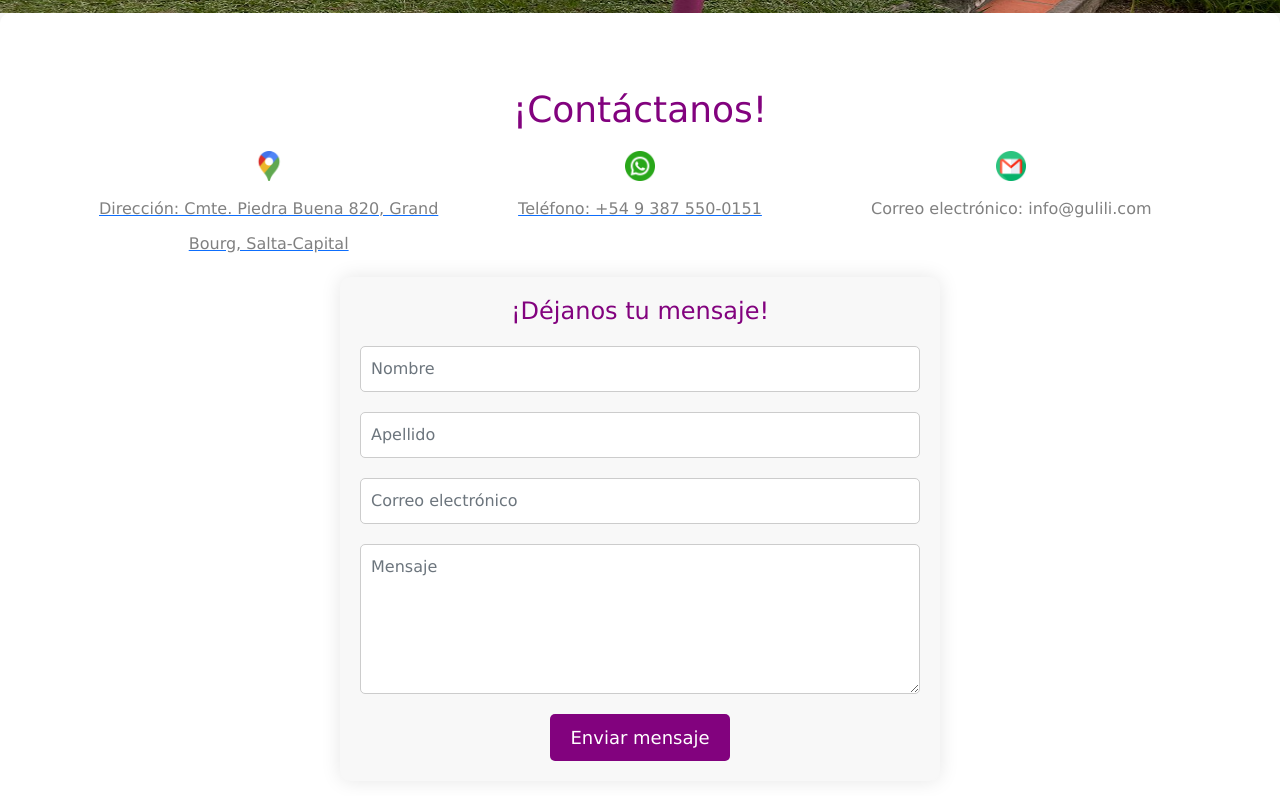
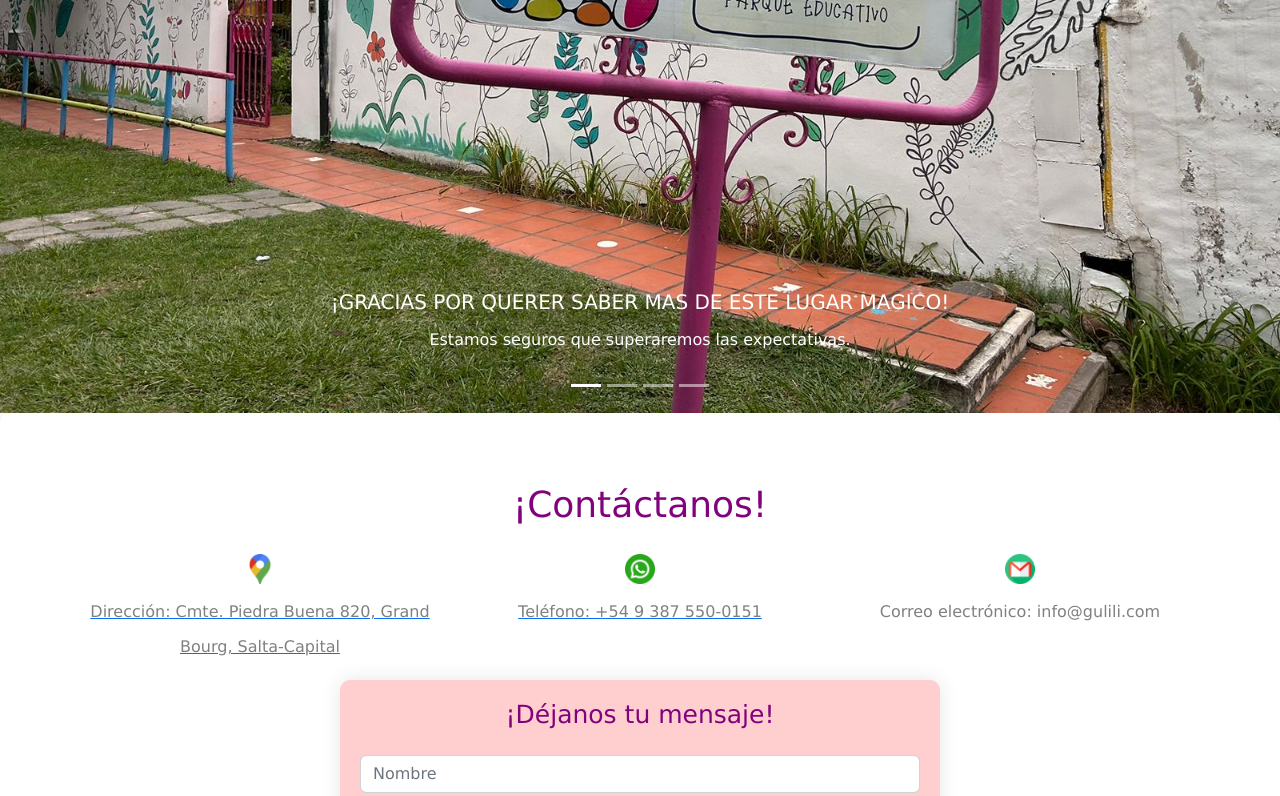
Before and after one commit to Jbc071/Gulili, a website: page pages/contacto.html in a window 1280 px wide. Shown: the part 582-1378 px from the top of the page. Drawn offline with nearby package versions, Linux system fonts and the light colour scheme.

Commit message:
cambios pagina contacto

```diff
--- a/pages/contacto.html
+++ b/pages/contacto.html
@@ -7,8 +7,8 @@
         <!-- Bootsrap -->
         <link href="https://cdn.jsdelivr.net/npm/bootstrap@5.2.3/dist/css/bootstrap.min.css" rel="stylesheet"
             integrity="sha384-rbsA2VBKQhggwzxH7pPCaAqO46MgnOM80zW1RWuH61DGLwZJEdK2Kadq2F9CUG65" crossorigin="anonymous">
-        <link rel="stylesheet" href="../css/style.css">
-        <!-- <link rel="stylesheet" href="../css/estilos.css"> -->
+        <!-- <link rel="stylesheet" href="../css/style.css"> -->
+        <link rel="stylesheet" href="../css/estilos.css">
         <title>Gulili | Parque Educativo</title>
     </head>
 
@@ -123,7 +123,7 @@
             </section>
             <section id="contacto" class="contacto">
                 <div class="container">
-                    <h2>¡Contáctanos!</h2>
+                    <h2 class="text-center">¡Contáctanos!</h2>
                     <div class="row">
                         <div class="col-md-4">
                             <div class="direccion">
@@ -133,7 +133,7 @@
                         </div>
                         <div class="col-md-4">
                             <div class="telefono">
-                                <a href="https://api.whatsapp.com/message/FNSC7TGDNVF6A1?autoload=1&app_absent=0""><img src="../img/whatsapp.png" width=" alt=" Icono de teléfono">
+                                <a href="https://api.whatsapp.com/message/FNSC7TGDNVF6A1?autoload=1&app_absent=0""><img src="../img/whatsapp.png"  alt="Icono de teléfono">
                                 <p>Teléfono: +54 9 387 550-0151</p></a>
                             </div>
                         </div>
--- a/scss/components/_main.scss
+++ b/scss/components/_main.scss
@@ -261,6 +261,61 @@ main {
         }
     }
 
-        //**PAGINA CONTACTO  **/
+    //**-------------PAGINA CONTACTO---------------  **/
+
+    .contacto{
+        background-color: #ffffff;
+        padding: 50px 20px;
+        text-align: center;
+        border-radius: 10px;
+        box-shadow: 0 0 20px rgba(0, 0, 0, 0.1);
+        div{
+            h2{
+                color: $color-principal;
+                font-size: 36px;
+                padding: 20px;
+            }
+            img{
+                width: 30px;
+                height: 30px;
+                margin-bottom: 10px;
+            }
+            p{
+                color: $color-texto;
+            }
+        }
+    }
+    .contacto-formulario{
+        max-width: 600px;
+        margin: 0 auto;
+        background-color: #ffcece;
+        padding: 20px;
+        border-radius: 10px;
+        box-shadow: 0 0 20px rgba(0, 0, 0, 0.1);
+        h3{
+            color: $color-principal;
+            font-size: 25px;
+            margin-bottom: 25px;
+        }
+        div{
+            input[type="text"]:focus, input[type="email"]:focus, textarea:focus{
+                border-color: $color-principal;
+            }
+        }
+        button{
+            background-color: #82027e;
+            color: #fff;
+            border: none;
+            padding: 10px 20px;
+            font-size: 18px;
+            border-radius: 5px;
+            cursor: pointer;
+            transition: background-color 0.3s ease;
+        }
+        button:hover{
+            background-color: #6c016c;
+        }
+    }
+
 
 }
```
Also changed, not shown: css/estilos.css.
